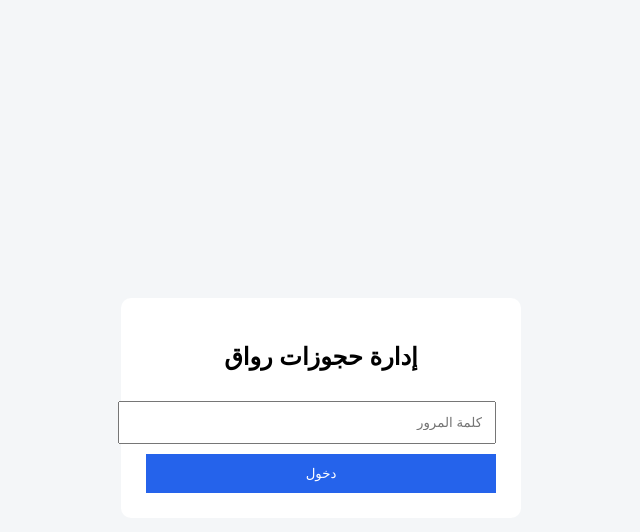
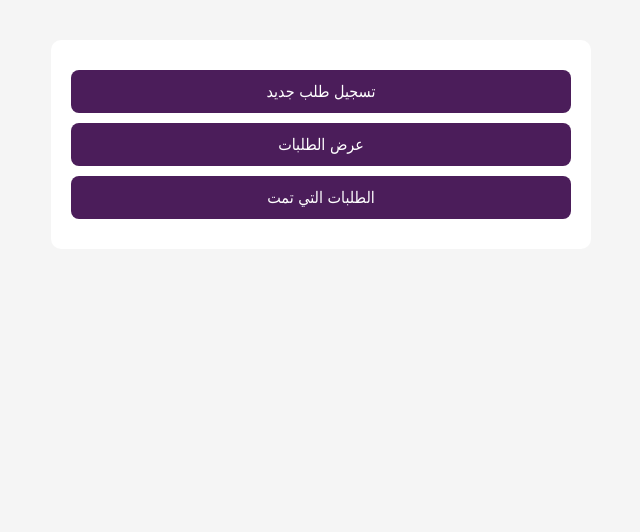
Before and after one commit to RAWAQ2025/rawaq, a plain HTML site: page index.html in a window 1280 px wide. Shown: the whole page, without its empty margins (319-959 px from the left). Drawn offline with Linux system fonts and the light colour scheme.

Commit message:
Update index.html

```diff
--- a/index.html
+++ b/index.html
@@ -2,55 +2,29 @@
 <html lang="ar" dir="rtl">
 <head>
 <meta charset="UTF-8">
-<meta name="viewport" content="width=device-width, initial-scale=1.0">
-<title>تسجيل الدخول</title>
+<title>رواق</title>
 <style>
-body{
-  font-family: Arial;
-  background:#f4f6f8;
-  display:flex;
-  justify-content:center;
-  align-items:center;
-  height:100vh;
+body{font-family:Tahoma;background:#f5f5f5}
+.box{max-width:500px;margin:40px auto;background:#fff;padding:20px;border-radius:10px}
+a{
+  display:block;
+  background:#4b1d5a;
+  color:#fff;
+  padding:12px;
+  text-align:center;
+  margin:10px 0;
+  border-radius:8px;
+  text-decoration:none;
 }
-.box{
-  background:#fff;
-  padding:25px;
-  width:100%;
-  max-width:350px;
-  border-radius:10px;
-  text-align:center;
-}
-input,button{
-  width:100%;
-  padding:12px;
-  margin-top:10px;
-}
-button{
-  background:#2563eb;
-  color:#fff;
-  border:none;
-}
-.error{color:red;display:none;}
 </style>
 </head>
 <body>
 
 <div class="box">
-  <h2>إدارة حجوزات رواق</h2>
-  <input type="password" id="pass" placeholder="كلمة المرور">
-  <button onclick="login()">دخول</button>
-  <div class="error" id="err">كلمة المرور غير صحيحة</div>
+  <a href="add.html">تسجيل طلب جديد</a>
+  <a href="orders.html">عرض الطلبات</a>
+  <a href="done.html">الطلبات التي تمت</a>
 </div>
 
-<script>
-function login(){
-  if(document.getElementById("pass").value==="1234"){
-    location.href="add.html";
-  }else{
-    document.getElementById("err").style.display="block";
-  }
-}
-</script>
 </body>
 </html>
```
